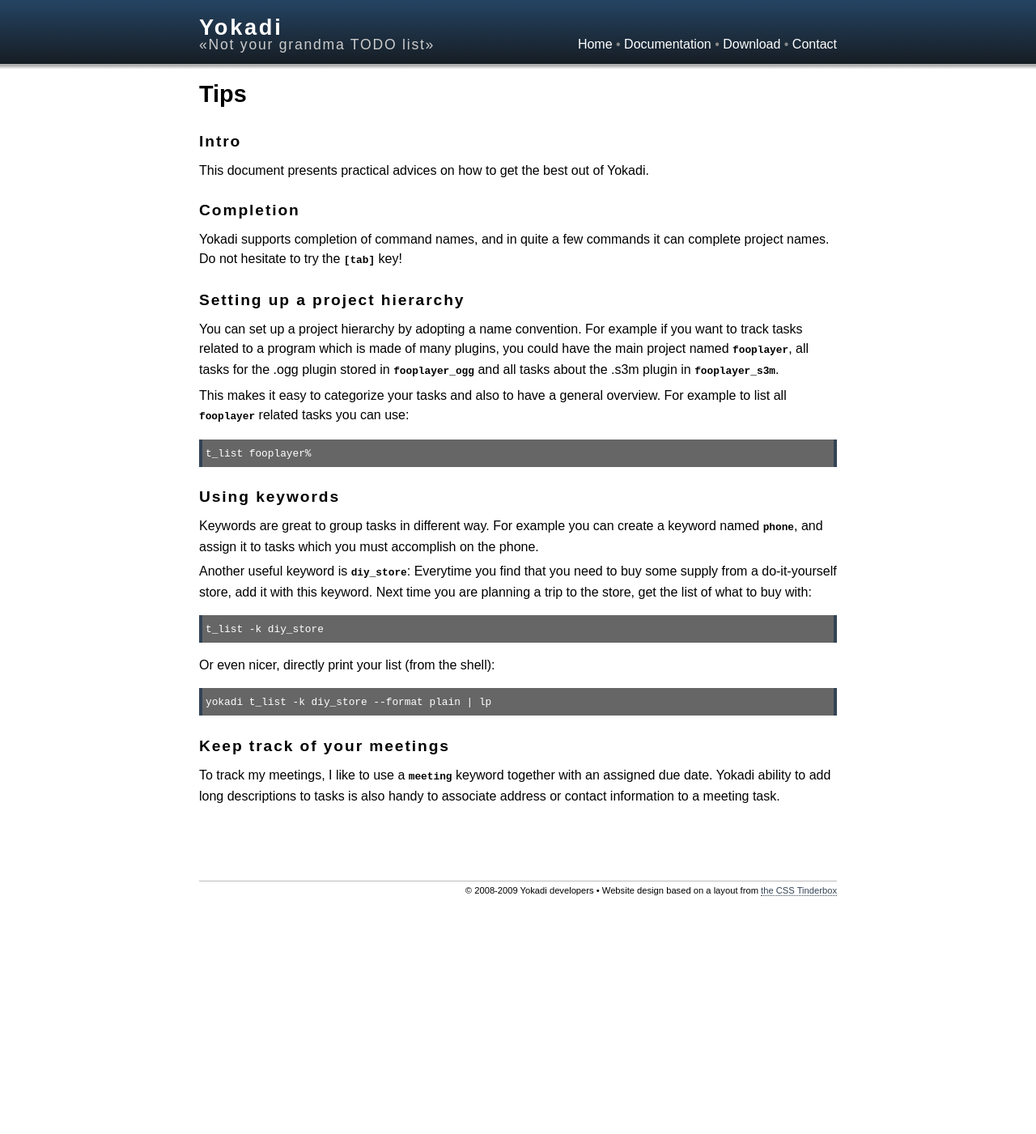
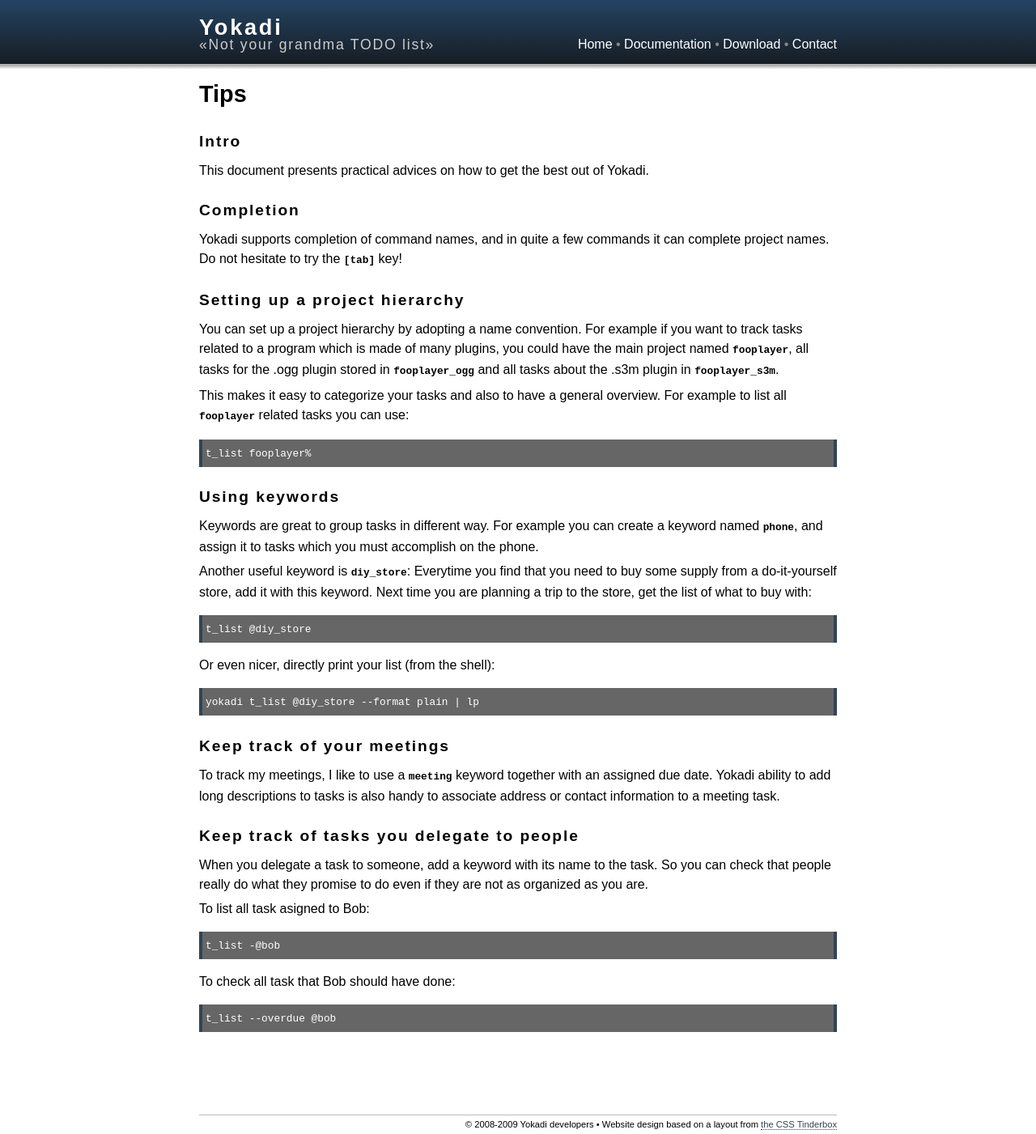
Before and after one commit to yokadi/yokadi.github.com, a Jekyll site: the page built from tips.markdown, in a window 1280 px wide. Shown: the whole page at 81% size. Built offline with Jekyll 4.4.1, drawn with Linux system fonts in a browser that asks for light colours; before the commit the page ends 1112 px from its top, so only the background shows below that.

Commit message:
Update doc

```diff
--- a/tips.markdown
+++ b/tips.markdown
@@ -35,11 +35,11 @@ Another useful keyword is `diy_store`: Everytime you find that you need to buy
 some supply from a do-it-yourself store, add it with this keyword. Next time you
 are planning a trip to the store, get the list of what to buy with:
 
-    t_list -k diy_store
+    t_list @diy_store
 
 Or even nicer, directly print your list (from the shell):
 
-    yokadi t_list -k diy_store --format plain | lp
+    yokadi t_list @diy_store --format plain | lp
 
 ## Keep track of your meetings
 
@@ -47,4 +47,18 @@ To track my meetings, I like to use a `meeting` keyword together with an
 assigned due date. Yokadi ability to add long descriptions to tasks is also
 handy to associate address or contact information to a meeting task.
 
+## Keep track of tasks you delegate to people
+
+When you delegate a task to someone, add a keyword with its name to the task.
+So you can check that people really do what they promise to do even if they
+are not as organized as you are.
+
+To list all task asigned to Bob:
+
+    t_list -@bob
+
+To check all task that Bob should have done:
+
+    t_list --overdue @bob
+
 <!-- vim: set ts=4 sw=4 et: -->
```
Also changed, not shown: README.markdown (+16 -5 lines).
